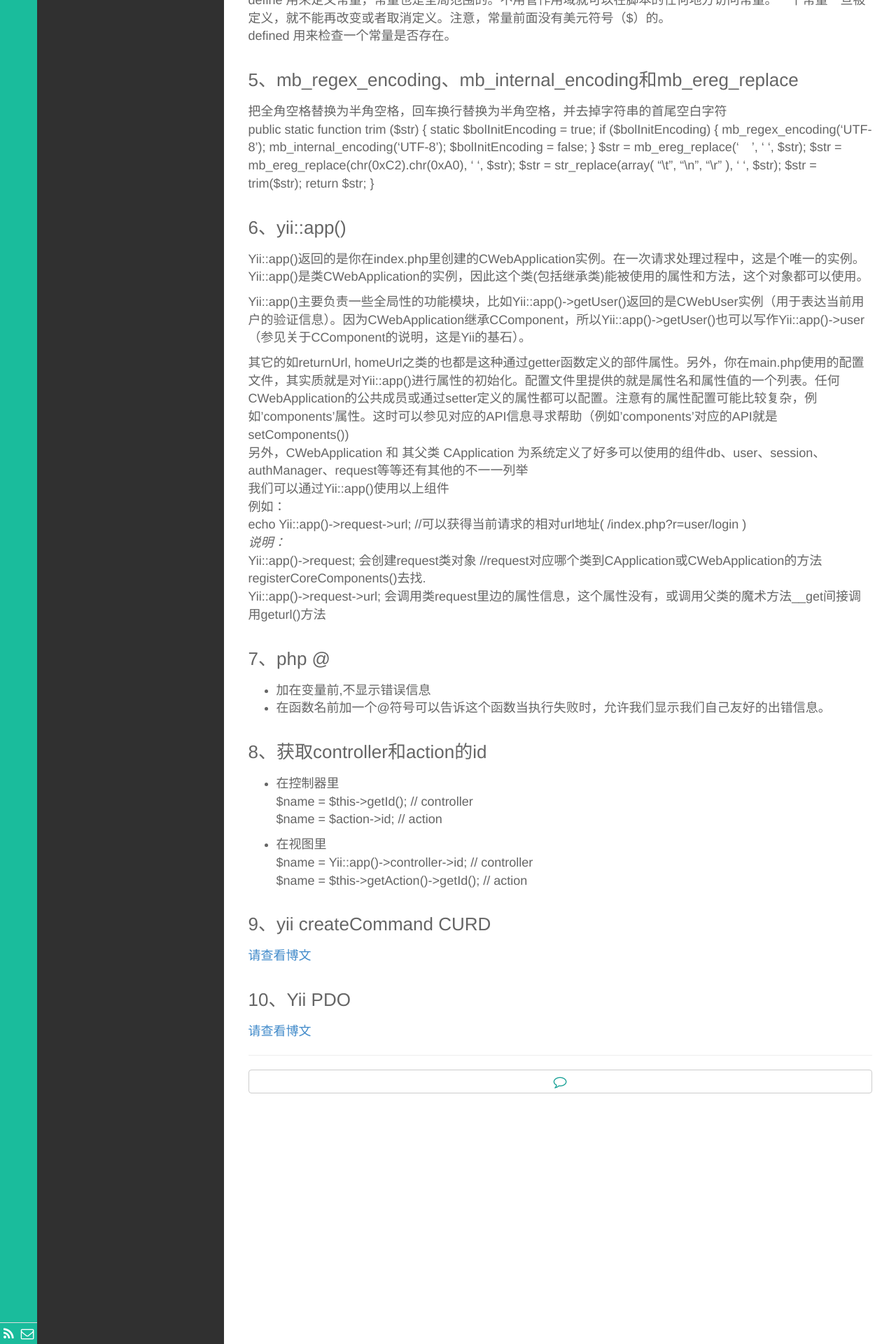
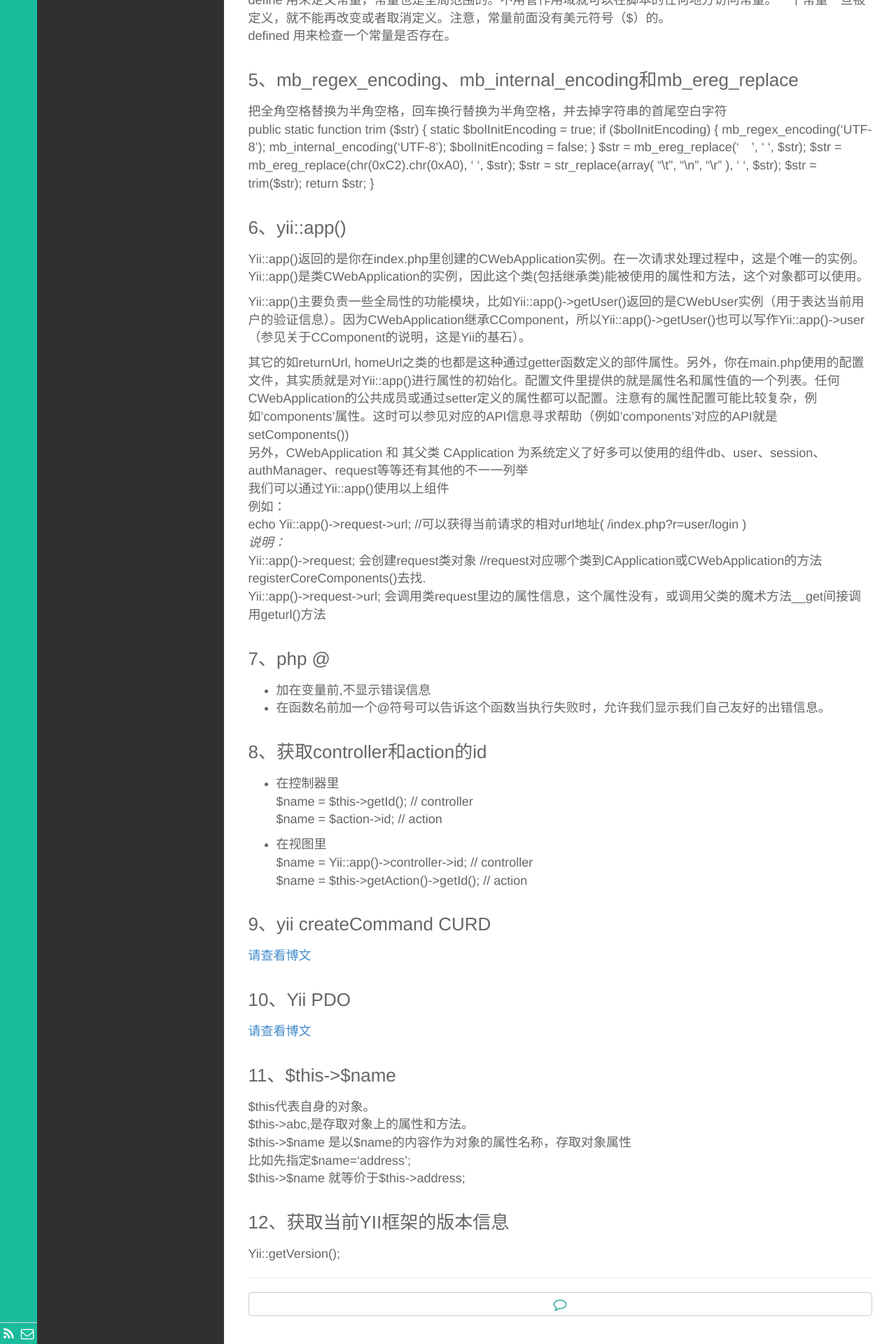
Before and after one commit to lvniu/lvniu.github.io, a Jekyll site: the page built from _posts/技术/2015-10-27-php-yii.md, in a window 1280 px wide. Shown: the part 1083-3003 px from the top of the page at 70% size. Built offline with Jekyll 4.4.1, drawn with Linux system fonts in a browser that asks for light colours; Markdown is read by kramdown in place of the engine named in the settings.

```diff
--- a/_posts/技术/2015-10-27-php-yii.md
+++ b/_posts/技术/2015-10-27-php-yii.md
@@ -124,3 +124,15 @@ Yii::app()->request->url;  会调用类request里边的属性信息，这个属
 
 ### 10、Yii PDO
 [请查看博文](http://holyrain1314.blog.163.com/blog/static/100114135201261314927880/)
+
+
+### 11、$this->$name
+$this代表自身的对象。
+$this->abc,是存取对象上的属性和方法。
+$this->$name 是以$name的内容作为对象的属性名称，存取对象属性
+比如先指定$name=‘address’;
+$this->$name 就等价于$this->address;
+
+
+### 12、获取当前YII框架的版本信息
+Yii::getVersion();
```
Also changed, not shown: _posts/技术/2015-12-23-ubuntu-learning.md (added, +11 -0 lines).
